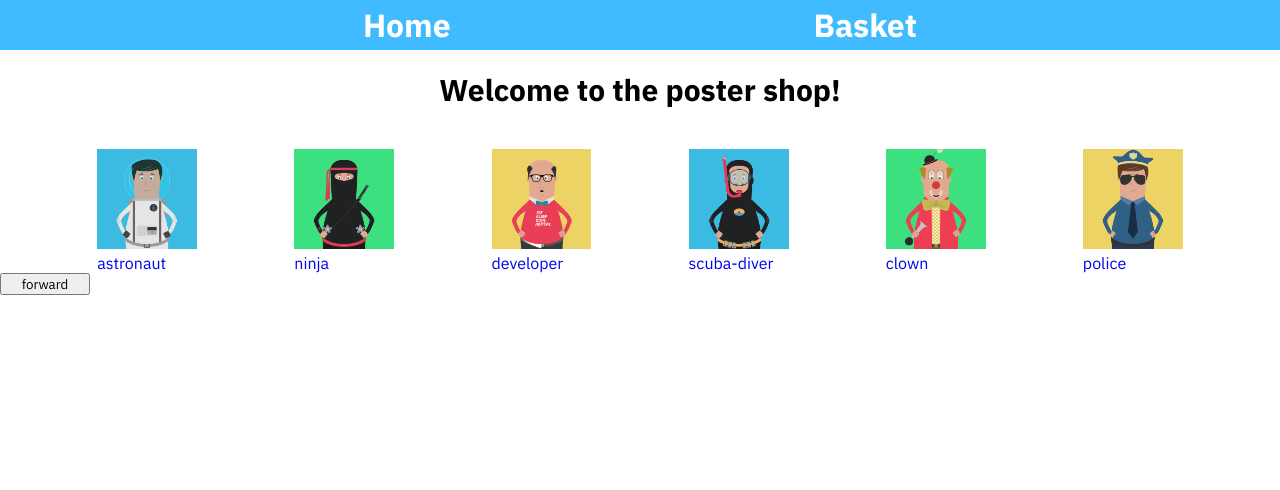
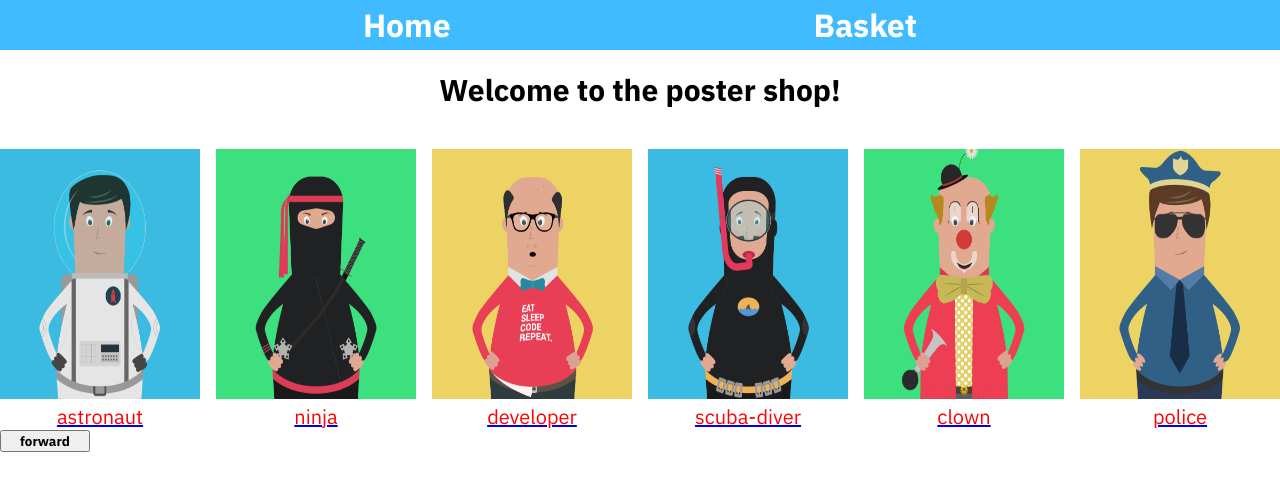
Before and after one commit to markusJsU21/poster-shop, a Vue app: page / in a window 1280 px wide. Shown: the top 490 px of the page. Built offline with nearby package versions, Linux system fonts and the light colour scheme; a web font is replaced by a local one.

Commit message:
working on styling

```diff
--- a/src/App.vue
+++ b/src/App.vue
@@ -17,13 +17,11 @@
 //font-family: 'IBM Plex Sans', sans-serif;
 *{
   font-family: 'IBM Plex Sans', sans-serif;
-  text-decoration: none;
   margin: 0px;
   padding: 0px;
+}
 
-}
   #nav{
-  margin: auto;
   display: flex;
   justify-content: space-evenly;
   align-items: center;
@@ -39,8 +37,9 @@
     a:hover{
       background-color: #FCDC6B;
     }
-}
-a{
+    a{
   text-decoration: none;
 }
+}
+
 </style>
--- a/src/components/item-card.vue
+++ b/src/components/item-card.vue
@@ -13,6 +13,16 @@ export default {
 }
 </script>
 
-<style>
-/**/
+<style lang= 'scss'>
+img{
+  width: 200px;
+  height: 250px;
+}
+
+p{
+  color:red;
+  font-size: 20px;
+  text-align: center;
+
+}
 </style>
--- a/src/views/Basket.vue
+++ b/src/views/Basket.vue
@@ -36,7 +36,16 @@ export default {
 <style lang='scss'>
 @import url('https://fonts.googleapis.com/css2?family=PT+Mono&family=Source+Sans+Pro:ital,wght@0,200;0,300;0,400;0,600;0,700;0,900;1,200;1,300;1,400;1,600;1,700;1,900&family=Titillium+Web:wght@200&display=swap');
 @import url('https://fonts.googleapis.com/css2?family=IBM+Plex+Sans:ital,wght@0,100;0,200;0,300;0,400;0,500;0,600;0,700;1,100;1,200;1,300;1,400;1,500;1,600;1,700&display=swap');
+v
 
+img{
+  width: 200px;
+  height: 250px;
+}
 
+button{
+    color: black;
+    font-weight: bold;
+}
 
 </style>
--- a/src/views/Home.vue
+++ b/src/views/Home.vue
@@ -42,8 +42,9 @@ export default {
   */
 
   display:flex;
-  justify-content: space-evenly;
+  justify-content: space-between;
   align-items: center;
+
 
 }
 
@@ -57,10 +58,7 @@ button{
   width: 90px;
   height: 50%;
 
-  display: flex;
-  align-items: center;
-  align-content: center;
-  justify-content: center;
+
 }
 
 </style>
```
